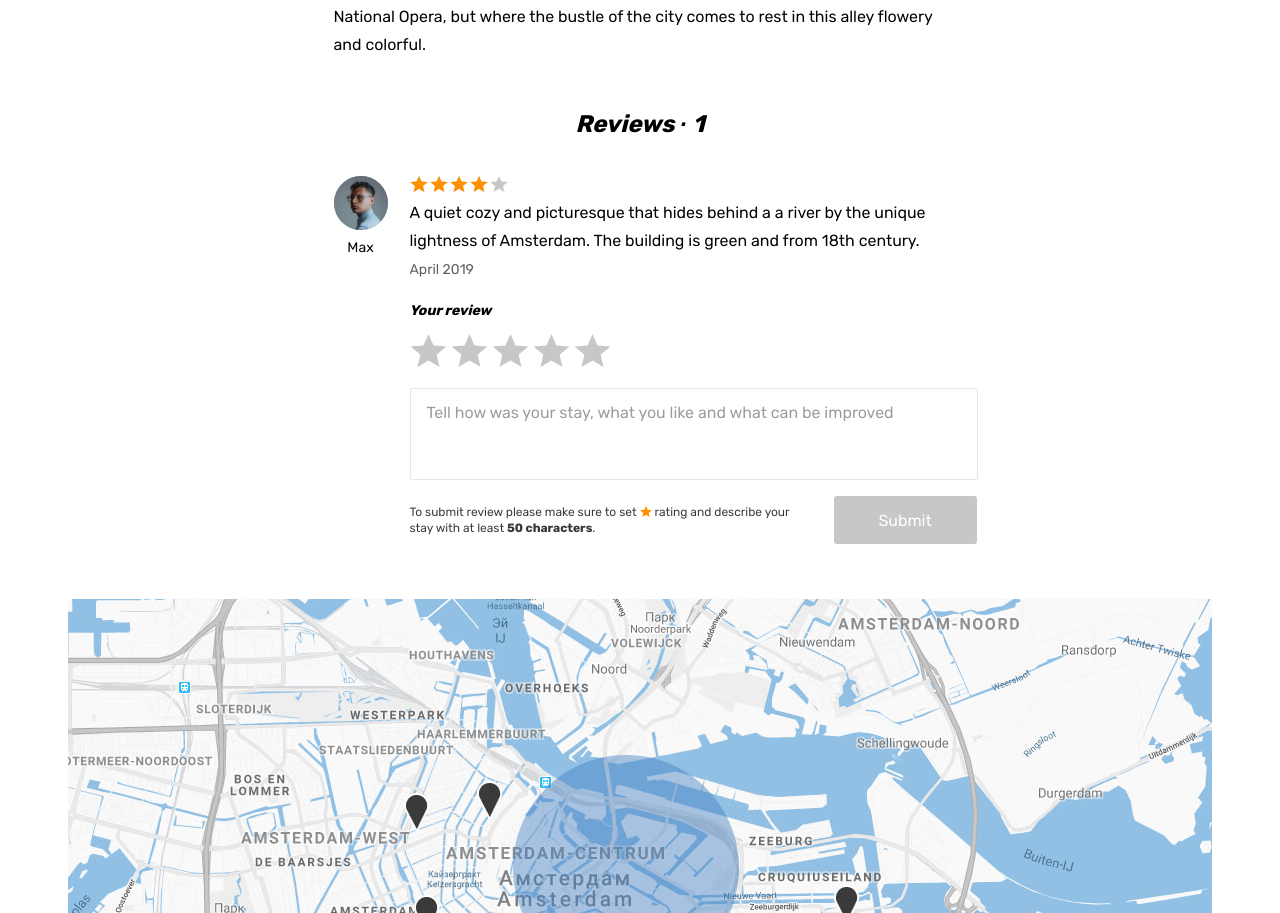
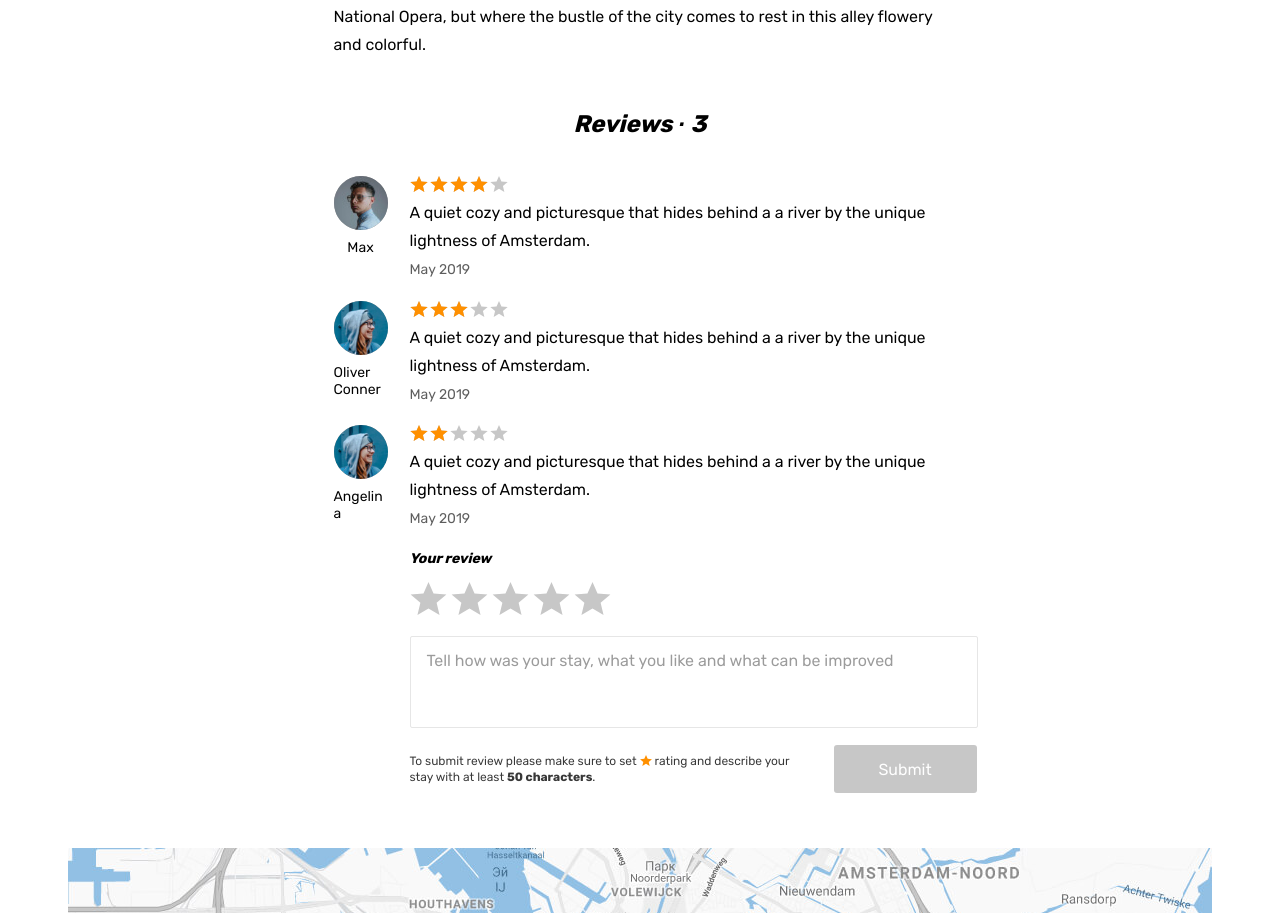
Before and after one commit to htmlacademy-react/2500183-six-cities-16, a React (Vite) app: page /offer/5c8b793f-7651-4d77-b98b-7baeffc7f3a0 in a window 1280 px wide. Shown: the part 1308-2221 px from the top of the page. Built offline with nearby package versions, Linux system fonts and the light colour scheme.

Commit message:
создан и выведен компонент отзывов

```diff
--- a/src/components/app/app.tsx
+++ b/src/components/app/app.tsx
@@ -8,13 +8,15 @@ import Page404 from '../../pages/page404/page404';
 import PrivateRoute from '../private-route/private-route';
 import { AppRoute, AuthorizationStatus } from '../../const';
 import { PlaceCardT } from '../../types/offer/offer';
+import { ReviewsT } from '../../types/reviews/reviews';
 
 
 type AppProps = {
   placesMock: PlaceCardT[];
+  reviews: ReviewsT[];
 }
 
-function App({placesMock}: AppProps): JSX.Element {
+function App({placesMock, reviews}: AppProps): JSX.Element {
   return (
     <HelmetProvider>
       <BrowserRouter>
@@ -37,7 +39,7 @@ function App({placesMock}: AppProps): JSX.Element {
           />
           <Route
             path={AppRoute.OfferPage}
-            element={<Offer/>}
+            element={<Offer reviews={reviews}/>}
           />
           <Route
             path= '*'
--- /dev/null
+++ b/src/components/reviews-list/reviews-list.tsx
@@ -0,0 +1,51 @@
+import { ReviewsT } from '../../types/reviews/reviews';
+
+const RATING_WIDTH_STEP = 20;
+
+type ReviewsListProps = {
+  reviews: ReviewsT[];
+}
+
+type ReviewsItemProps = {
+  review: ReviewsT;
+}
+
+
+function ReviewsItem ({review} : ReviewsItemProps) : JSX.Element {
+  const {user, rating, comment, date} = review;
+  return (
+    <li className="reviews__item">
+      <div className="reviews__user user">
+        <div className="reviews__avatar-wrapper user__avatar-wrapper">
+          <img className="reviews__avatar user__avatar" src={`${user.avatarUrl}`} width="54" height="54" alt="Reviews avatar" />
+        </div>
+        <span className="reviews__user-name">
+          {user.name}
+        </span>
+      </div>
+      <div className="reviews__info">
+        <div className="reviews__rating rating">
+          <div className="reviews__stars rating__stars">
+            <span style={{ width: `${Math.round(rating) * RATING_WIDTH_STEP}%` }}></span>
+            <span className="visually-hidden">{rating}</span>
+          </div>
+        </div>
+        <p className="reviews__text">
+          {comment}
+        </p>
+        <time className="reviews__time" dateTime={date}>{new Date(date).toLocaleDateString('en-US', { month: 'long', year: 'numeric' })}</time>
+      </div>
+    </li>
+  );
+}
+
+
+function ReviewsList ({reviews} :ReviewsListProps) : JSX.Element {
+  return (
+    <ul className="reviews__list">
+      {reviews.map((review) => <ReviewsItem review={review} key={crypto.randomUUID()} />)}
+    </ul>
+  );
+}
+
+export default ReviewsList;
--- a/src/index.tsx
+++ b/src/index.tsx
@@ -2,6 +2,7 @@ import React from 'react';
 import ReactDOM from 'react-dom/client';
 import App from './components/app/app';
 import { placeCardOffers } from './mock/place-card-offers';
+import { offerReviews } from './mock/offer-reviews';
 
 const root = ReactDOM.createRoot(
   document.getElementById('root') as HTMLElement
@@ -11,6 +12,7 @@ root.render(
   <React.StrictMode>
     <App
       placesMock={placeCardOffers}
+      reviews={offerReviews}
     />
   </React.StrictMode>
 );
--- a/src/mock/offer-reviews.ts
+++ b/src/mock/offer-reviews.ts
@@ -5,7 +5,7 @@ const offerReviews : ReviewsT[] = [
     'id': 'b67ddfd5-b953-4a30-8c8d-bd083cd6b62a',
     'date': '2019-05-08T14:13:56.569Z',
     'user': {
-      'name': 'Oliver Conner',
+      'name': 'Max',
       'avatarUrl': 'img/avatar-max.jpg',
       'isPro': false
     },
@@ -27,7 +27,7 @@ const offerReviews : ReviewsT[] = [
     'id': 'b67ddfd5-b953-4a30-8c8d-bd083cd6b62a',
     'date': '2019-05-08T14:13:56.569Z',
     'user': {
-      'name': 'Oliver Conner',
+      'name': 'Angelina',
       'avatarUrl': 'img/avatar-angelina.jpg',
       'isPro': false
     },
--- a/src/pages/offer/offer.tsx
+++ b/src/pages/offer/offer.tsx
@@ -5,9 +5,11 @@ import PlaceList from '../../components/place-list/place-list';
 import { placeCardOffers } from '../../mock/place-card-offers';
 import OfferImage from '../../components/offer-page/offer-gallery';
 import OfferInsideList from '../../components/offer-page/offer-inside-list';
+import ReviewsList from '../../components/reviews-list/reviews-list';
 import Map from '../../components/map/map';
 import ReviewForm from '../../components/review-form/review-form';
 import { PlaceCardAllT } from '../../types/offer/offer';
+import { ReviewsT } from '../../types/reviews/reviews';
 import { placeCardAllOffers } from '../../mock/place-card-all-offers';
 import Page404 from '../page404/page404';
 
@@ -17,7 +19,12 @@ const MIN_BEDROOMS_COUNT = 1;
 const MIN_ADULTS_COUNT = 1;
 const RATING_WIDTH_STEP = 20;
 
-function Offer(): JSX.Element {
+type OfferPageProps = {
+  reviews: ReviewsT[];
+}
+
+
+function Offer({reviews} : OfferPageProps): JSX.Element {
   const { id } = useParams<{ id: string }>();
   const currentPlace: PlaceCardAllT | undefined = placeCardAllOffers.find((place: PlaceCardAllT) => place.id === id);
 
@@ -119,31 +126,9 @@ function Offer(): JSX.Element {
                 </div>
               </div>
               <section className="offer__reviews reviews">
-                <h2 className="reviews__title">Reviews &middot; <span className="reviews__amount">1</span></h2>
-                <ul className="reviews__list">
-                  <li className="reviews__item">
-                    <div className="reviews__user user">
-                      <div className="reviews__avatar-wrapper user__avatar-wrapper">
-                        <img className="reviews__avatar user__avatar" src="img/avatar-max.jpg" width="54" height="54" alt="Reviews avatar" />
-                      </div>
-                      <span className="reviews__user-name">
-                        Max
-                      </span>
-                    </div>
-                    <div className="reviews__info">
-                      <div className="reviews__rating rating">
-                        <div className="reviews__stars rating__stars">
-                          <span style={{width: '80%'}}></span>
-                          <span className="visually-hidden">Rating</span>
-                        </div>
-                      </div>
-                      <p className="reviews__text">
-                        A quiet cozy and picturesque that hides behind a a river by the unique lightness of Amsterdam. The building is green and from 18th century.
-                      </p>
-                      <time className="reviews__time" dateTime="2019-04-24">April 2019</time>
-                    </div>
-                  </li>
-                </ul>
+                <h2 className="reviews__title">Reviews &middot; <span className="reviews__amount">{reviews.length}</span></h2>
+                <ReviewsList reviews={reviews}/>
+
                 <ReviewForm />
               </section>
             </div>
```
